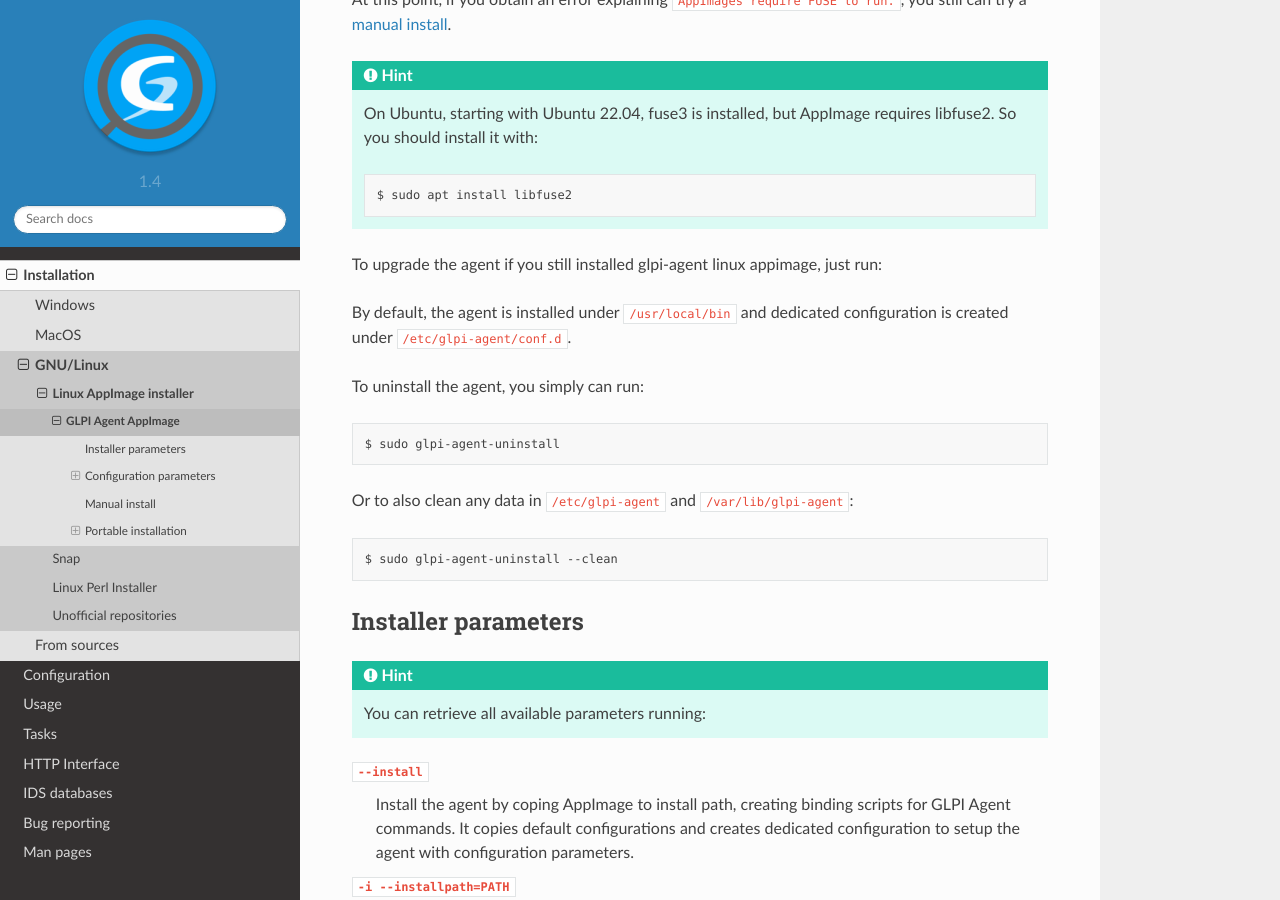
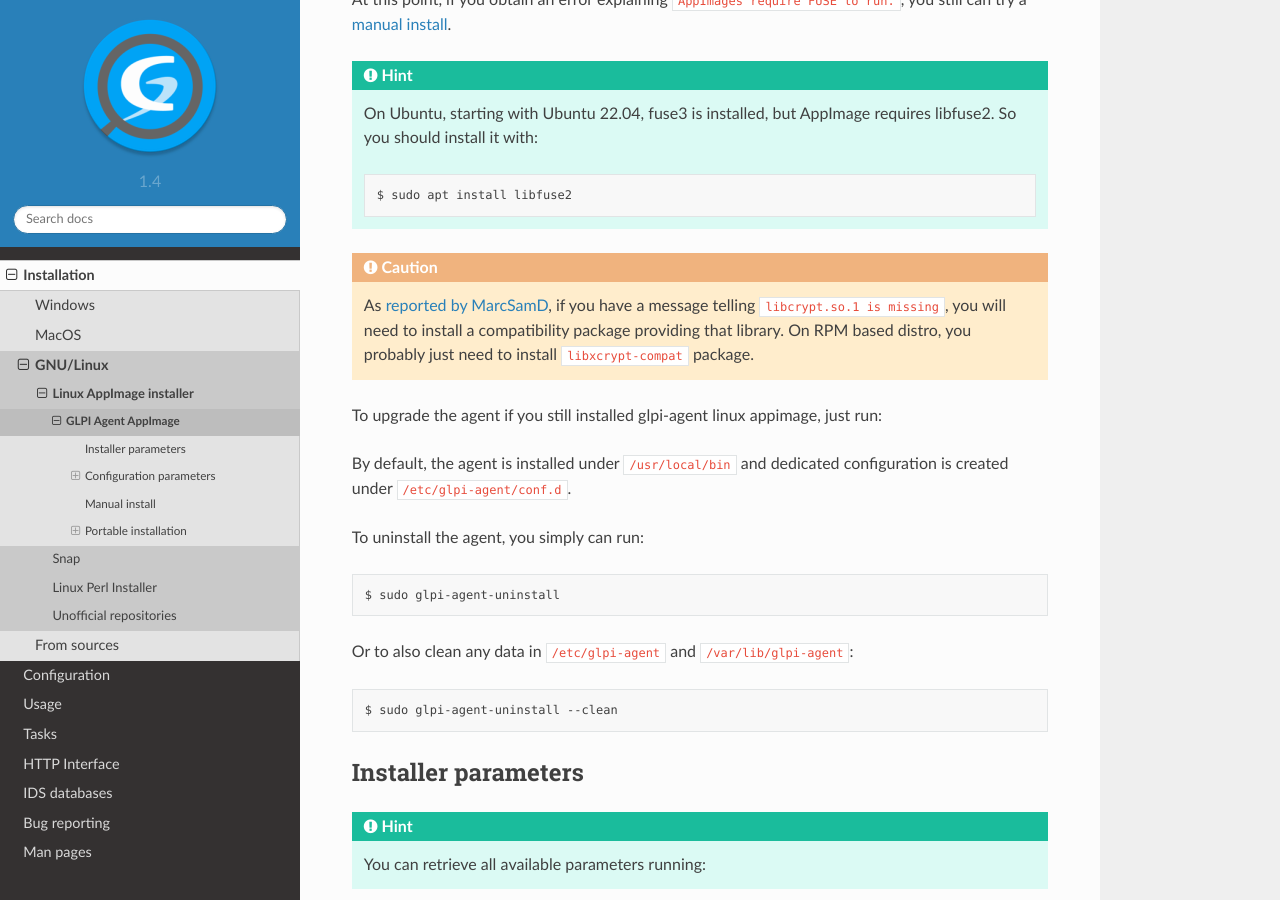
Before and after one commit to glpi-project/doc-agent, a Sphinx documentation site: the page built from source/installation/linux-appimage.rst, in a window 1280 px wide and 900 px high, scrolled down 339 px. Built offline with Sphinx 7.4.7 and the Read the Docs theme 2.0.0, drawn with Linux system fonts in a browser that asks for light colours.

Commit message:
Update AppImage installation with a specific caution Closes glpi-project/glpi-agent#391

```diff
--- a/source/installation/linux-appimage.rst
+++ b/source/installation/linux-appimage.rst
@@ -22,6 +22,11 @@
    .. prompt:: bash
 
       sudo apt install libfuse2
+
+.. caution::
+
+   As `reported by MarcSamD <https://github.com/glpi-project/glpi-agent/issues/391>`_, if you have a message telling ``libcrypt.so.1 is missing``,
+   you will need to install a compatibility package providing that library. On RPM based distro, you probably just need to install ``libxcrypt-compat`` package.
 
 To upgrade the agent if you still installed glpi-agent linux appimage, just run:
 
```
